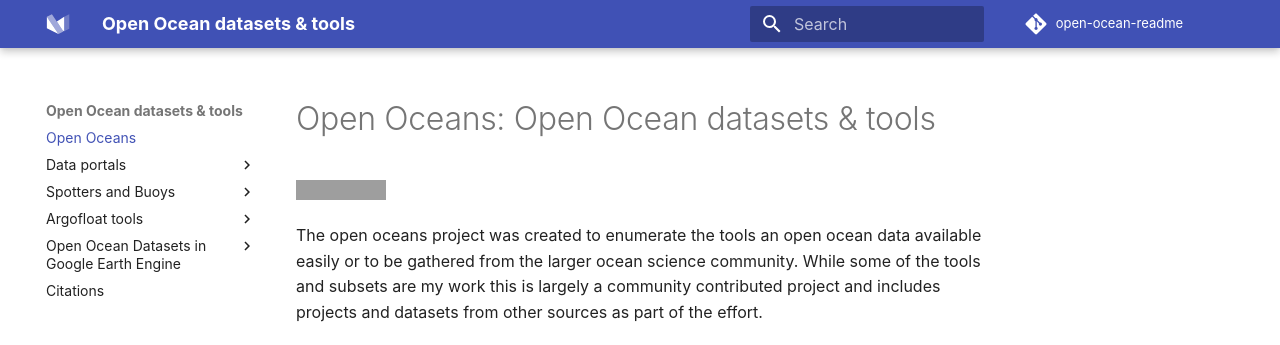
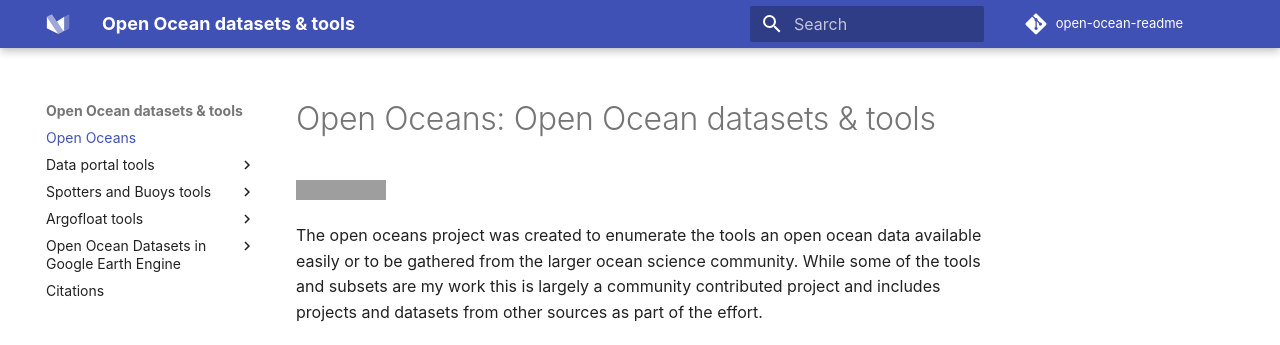
Before and after one commit to open-oceans/open-oceans.github.io, an MkDocs documentation site: the page built from docs/index.md, in a window 1280 px wide. Shown: the top 345 px of the page. Built offline with MkDocs 1.6.1 and Material for MkDocs 9.7.7, drawn with Linux system fonts in a browser that asks for light colours; some web fonts are replaced; comment, search, counter and statistics services are not loaded; grey boxes are pictures that could not be loaded.

Commit message:
updated index

```diff
--- a/mkdocs.yml
+++ b/mkdocs.yml
@@ -93,11 +93,11 @@
 # Page tree
 nav:
   - Open Oceans: index.md
-  - Data portals:
+  - Data portal tools:
     - pycoral - Simple CLI for Allen Coral Atlas: projects/pycoral.md
     - gfw- Simple CLI for Global Fishing Watch Data: projects/gfw.md
     - pyaqua- Simple CLI for Aqualink.org API: projects/pyaqua.md
-  - Spotters and Buoys:
+  - Spotters and Buoys tools:
     - pyspotter - Simple CLI for SofarOcean Spotters: projects/pyspotter.md
   - Argofloat tools:
     - argofloats - Simple CLI for ArgoVis and Argofloats: projects/argofloats.md
```
